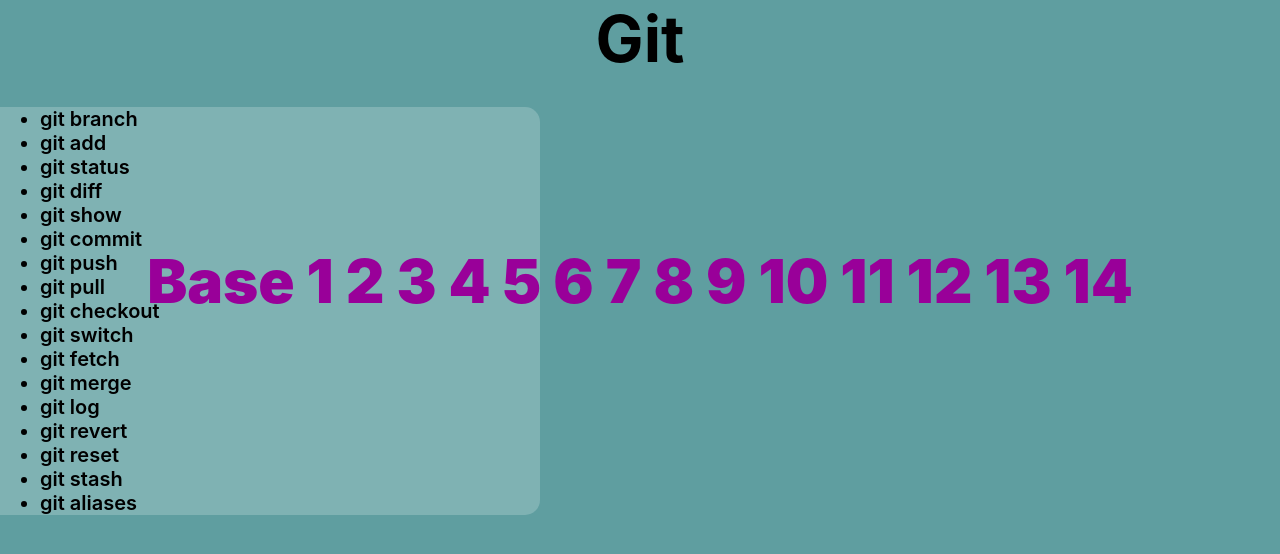
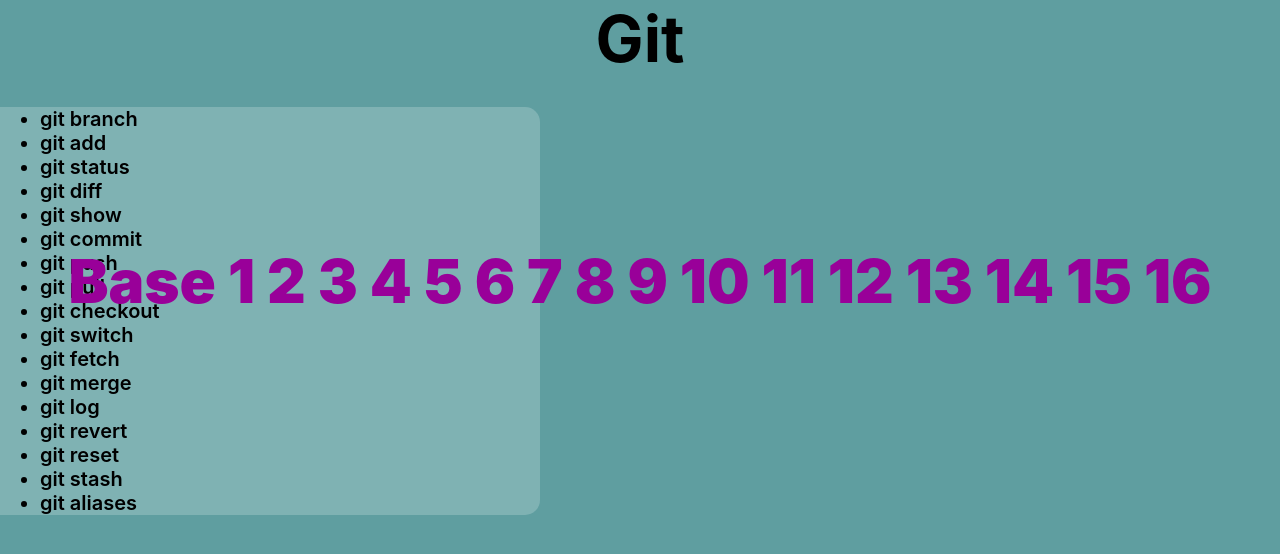
Before and after one commit to MichaelWhitt/git-brownbag, a React (Create React App) app: page / in a window 1280 px wide. Shown: the top 554 px of the page. Built offline with nearby package versions, Linux system fonts and the light colour scheme.

Commit message:
Squash test (#4)
* 15

* 16

```diff
--- a/src/Test.js
+++ b/src/Test.js
@@ -1,7 +1,7 @@
 const Test = () => {
   return (
     <div style={{fontSize: 60, fontWeight: 1000, color: '#909'}}>
-      Base 1 2 3 4 5 6 7 8 9 10 11 12 13 14
+      Base 1 2 3 4 5 6 7 8 9 10 11 12 13 14 15 16
     </div>
   )
 }
```
